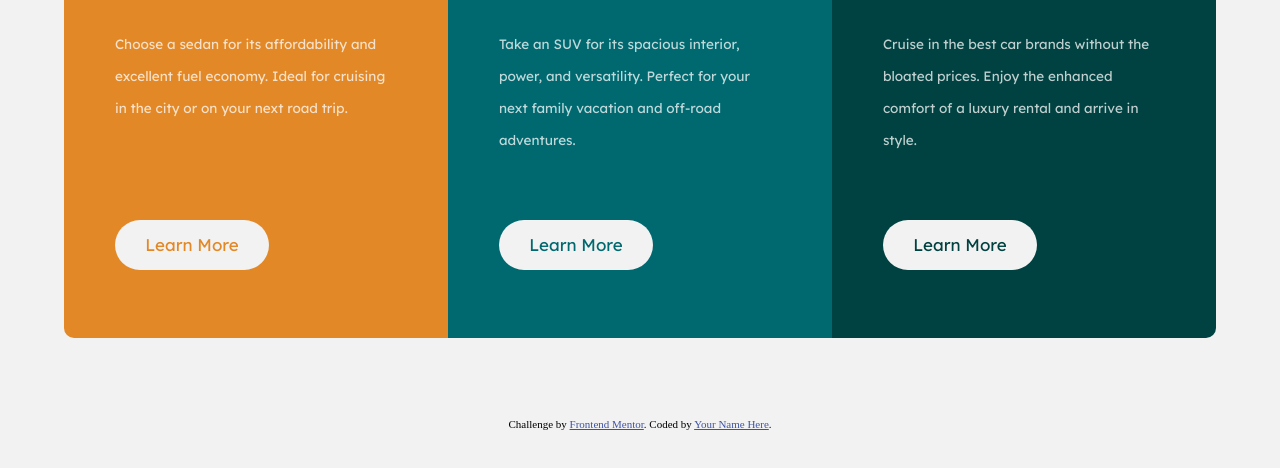
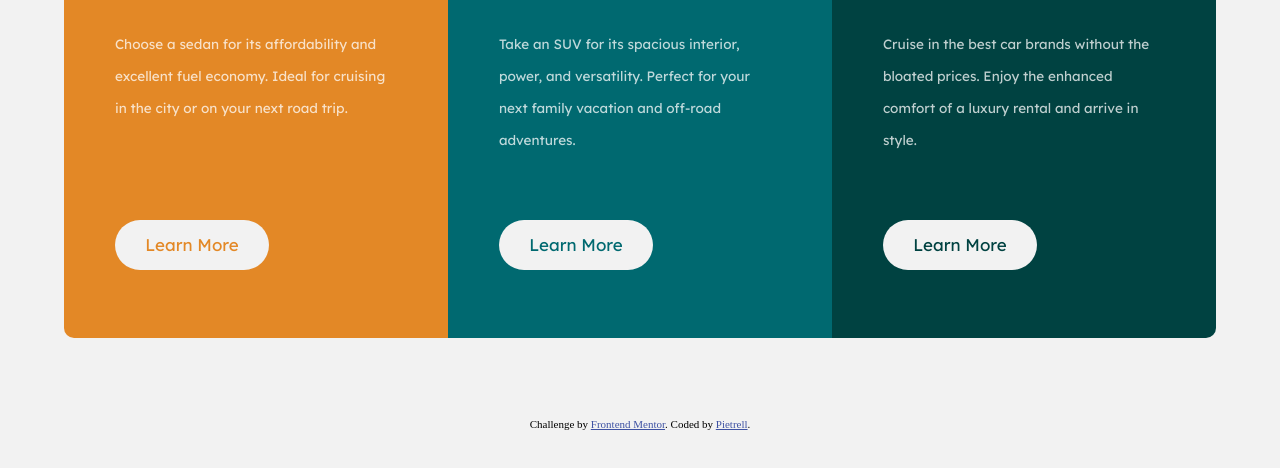
Before and after one commit to Pietrelll/3-column-preview-card-component, a plain HTML site: page index.html in a window 1280 px wide. Shown: the part 252-720 px from the top of the page. Drawn offline with Linux system fonts and the light colour scheme.

Commit message:
added link to github

```diff
--- a/index.html
+++ b/index.html
@@ -51,7 +51,8 @@
         Challenge by
         <a href="https://www.frontendmentor.io?ref=challenge" target="_blank"
           >Frontend Mentor</a
-        >. Coded by <a href="#">Your Name Here</a>.
+        >. Coded by
+        <a href="https://github.com/Pietrelll" target="_blank">Pietrell</a>.
       </div>
     </main>
   </body>
```
